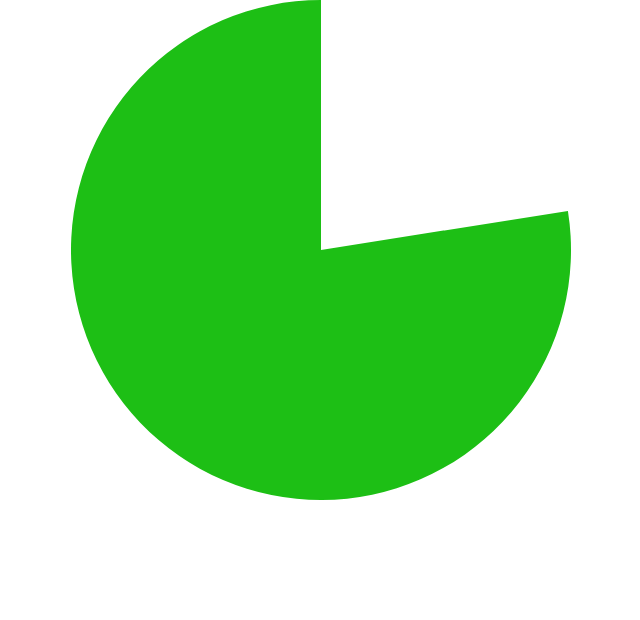
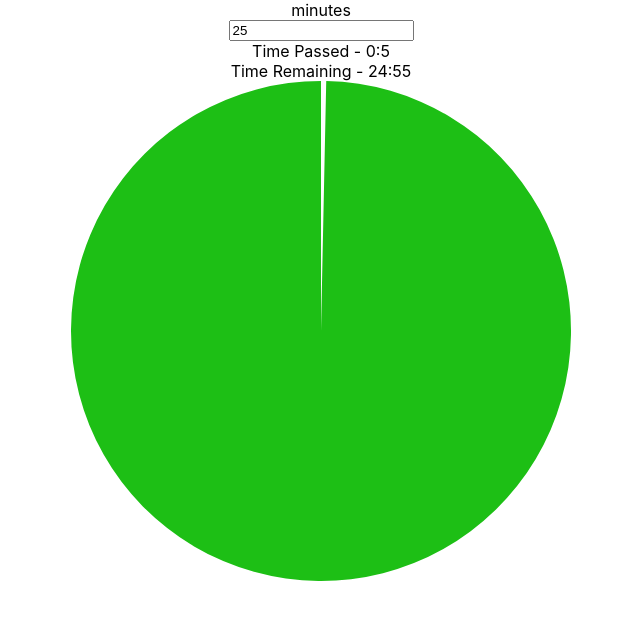
Before and after one commit to NoamRa/timer, a React (Create React App) app: page / in a window 1280 px wide. Shown: the top 620 px of the page, without its empty margins (319-959 px from the left). Built offline with nearby package versions, Linux system fonts and the light colour scheme.

Commit message:
mvp - timer can be set

```diff
--- a/src/App.tsx
+++ b/src/App.tsx
@@ -1,17 +1,61 @@
-import React, { useState } from "react";
+import React, { useState, SyntheticEvent } from "react";
 import "./App.css";
 import CirclePart from "./Components/CirclePart";
 import useInterval from "./logic/useInterval";
+import TimeInput from "./Components/TimeInput";
 
-const App: React.FC = () => {
-  let [degrees, setDegrees] = useState(1);
+const initialTimerDuration: number = 25 * 60; // in seconds
+
+const App: React.FC = (): JSX.Element => {
+  const getNow = (): number => Math.trunc(new Date().getTime() / 1000);
+  const calcDegreesPerSecond = (timerDuration: number) => 360 / timerDuration;
+
+  // init
+  const now: number = getNow();
+  // timerDuration is in seconds
+  let [timerDuration, setTimerDuration] = useState(initialTimerDuration);
+  let [startTime, setStartTime] = useState(now);
+  let degreesPerSecond: number = calcDegreesPerSecond(timerDuration);
+  let [degrees, setDegrees] = useState(degreesPerSecond * (startTime - now));
+
+  const handleTimeChange = (evt: SyntheticEvent): void => {
+    const updatedTimerDuration: number =
+      (evt.target as HTMLInputElement).valueAsNumber * 60;
+    setTimerDuration(updatedTimerDuration);
+    degreesPerSecond = calcDegreesPerSecond(updatedTimerDuration);
+
+    const now = getNow();
+    setStartTime(now);
+    degrees = degreesPerSecond * (now - startTime);
+  };
 
   useInterval(() => {
-    setDegrees((degrees % 359) + 1);
-  }, 1);
+    // update remaining time every second
+    const secondsPassed: number = getNow() - startTime;
+    setDegrees(degreesPerSecond * secondsPassed);
+  }, 1000);
+
+  const renderTimeDisplay = (): JSX.Element => {
+    const now: number = getNow();
+    const passed: number = now - startTime;
+    const remaining = Math.abs(now - startTime - timerDuration);
+    return (
+      <React.Fragment>
+        Time Passed - {`${Math.trunc(passed / 60)}:${passed % 60}`}
+        <br />
+        Time Remaining - {`${Math.trunc(remaining / 60)}:${remaining % 60}`}
+      </React.Fragment>
+    );
+  };
 
   return (
     <div className="app">
+      <TimeInput
+        id="minutes"
+        value={timerDuration / 60}
+        onChange={handleTimeChange}
+      />
+      {renderTimeDisplay()}
       <CirclePart diameter={500} degrees={degrees} />
     </div>
   );
```
